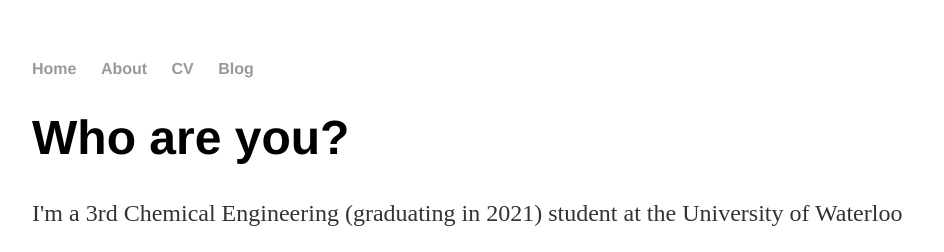
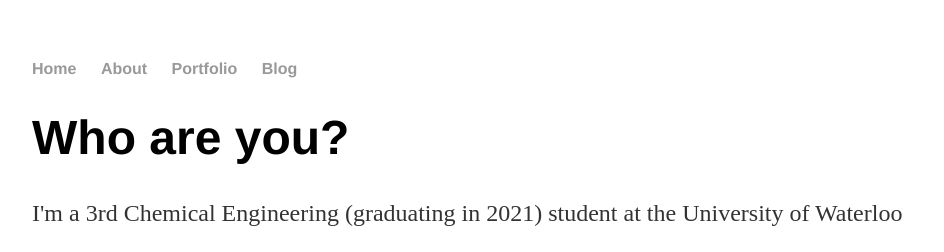
Before and after one commit to Cla16/Cla16.github.io, a Jekyll site: the page built from about/index.html, in a window 1280 px wide. Shown: the top 252 px of the page, without its empty margins (160-1104 px from the left). Built offline with Jekyll 4.4.1, drawn with Linux system fonts in a browser that asks for light colours.

Commit message:
Update default.html

```diff
--- a/_layouts/default.html
+++ b/_layouts/default.html
@@ -10,7 +10,7 @@
 	    		<ul>
 	        		<li><a href="/">Home</a></li>
 		        	<li><a href="/about">About</a></li>
-	        		<li><a href="/cv">CV</a></li>
+	        		<li><a href="/portfolio">Portfolio</a></li>
 	        		<li><a href="/blog">Blog</a></li>
 	    		</ul>
 			</nav>
```
